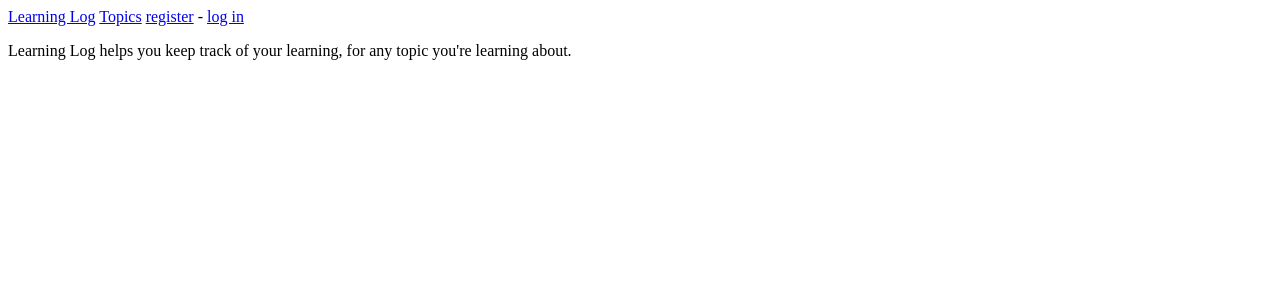
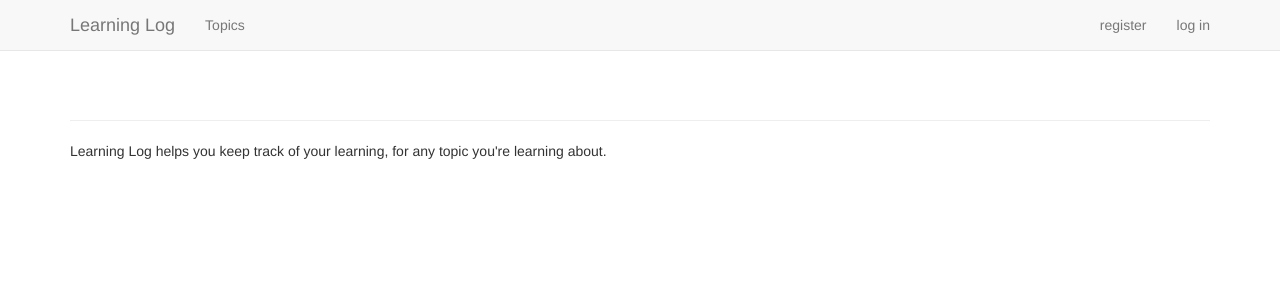
Before and after one commit to tngo0508/learning-log, a Django app: page / in a window 1280 px wide. Shown: the top 300 px of the page. Run offline with Django 3.2, Linux system fonts and the light colour scheme; some libraries are stand-ins or nearby versions.

Commit message:
Modifying base.html, defining html headers, defining nav-bar

```diff
--- a/learning_logs/templates/learning_logs/base.html
+++ b/learning_logs/templates/learning_logs/base.html
@@ -1,12 +1,67 @@
-<p>
-    <a href="{% url 'learning_logs:index' %}">Learning Log</a>
+{% load bootstrap3 %}
+
+<!DOCTYPE html>
+<html lang="en">
+
+<head>
+    <meta charset="utf-8">
+    <meta http-equiv="X-UA-Compatible" content="IE=edge">
+    <meta name="viewport" content="width=device-width, initial-scale=1">
+    <title>Learning Log</title>
+
+    {% bootstrap_css %} {% bootstrap_javascript %}
+
+</head>
+
+<body>
+    <!-- Static navbar -->
+    <nav class="navbar navbar-default navbar-static-top">
+        <div class="container">
+
+            <div class="navbar-header">
+                <button type="button" class="navbar-toggle collapse" data-toggle="collapse" data-target="#navbar" aria-expended="false" aria-control="navbar"></button>
+                <a class="navbar-brand" href="{% url 'learning_logs:index' %}">Learning Log</a>
+            </div>
+
+            <div id="navbar" class="navbar-collapse collapse">
+                <ul class="nav navbar-nav">
+                    <li>
                         <a href="{% url 'learning_logs:topics' %}">Topics</a>
+                    </li>
+                </ul>
+
+                <ul class="nav navbar-nav navbar-right">
                     {% if user.is_authenticated %}
-      Hello, {{ user.username }}.
+                    <li>
+                        <a>Hello, {{ user.username }}.</a>
+                    </li>
+                    <li>
                         <a href="{% url 'users:logout' %}">log out</a>
+                    </li>
                     {% else %}
-      <a href="{% url 'users:register' %}">register</a> -
+                    <li>
+                        <a href="{% url 'users:register' %}">register</a>
+                    </li>
+                    <li>
                         <a href="{% url 'users:login' %}">log in</a>
+                    </li>
                     {% endif %}
-</p>
-{% block content %}{% endblock content%}
+                </ul>
+
+            </div>
+
+        </div>
+    </nav>
+
+    <div class="container">
+        <div class="page-header">
+            {% block header %}{% endblock header %}
+        </div>
+        <div>
+            {% block content %}{% endblock content %}
+        </div>
+
+    </div>
+</body>
+
+</html>
```
Also changed, not shown: learning_log/settings.py (+8 -0 lines). Lines whose indentation alone changed are shown as unchanged.
